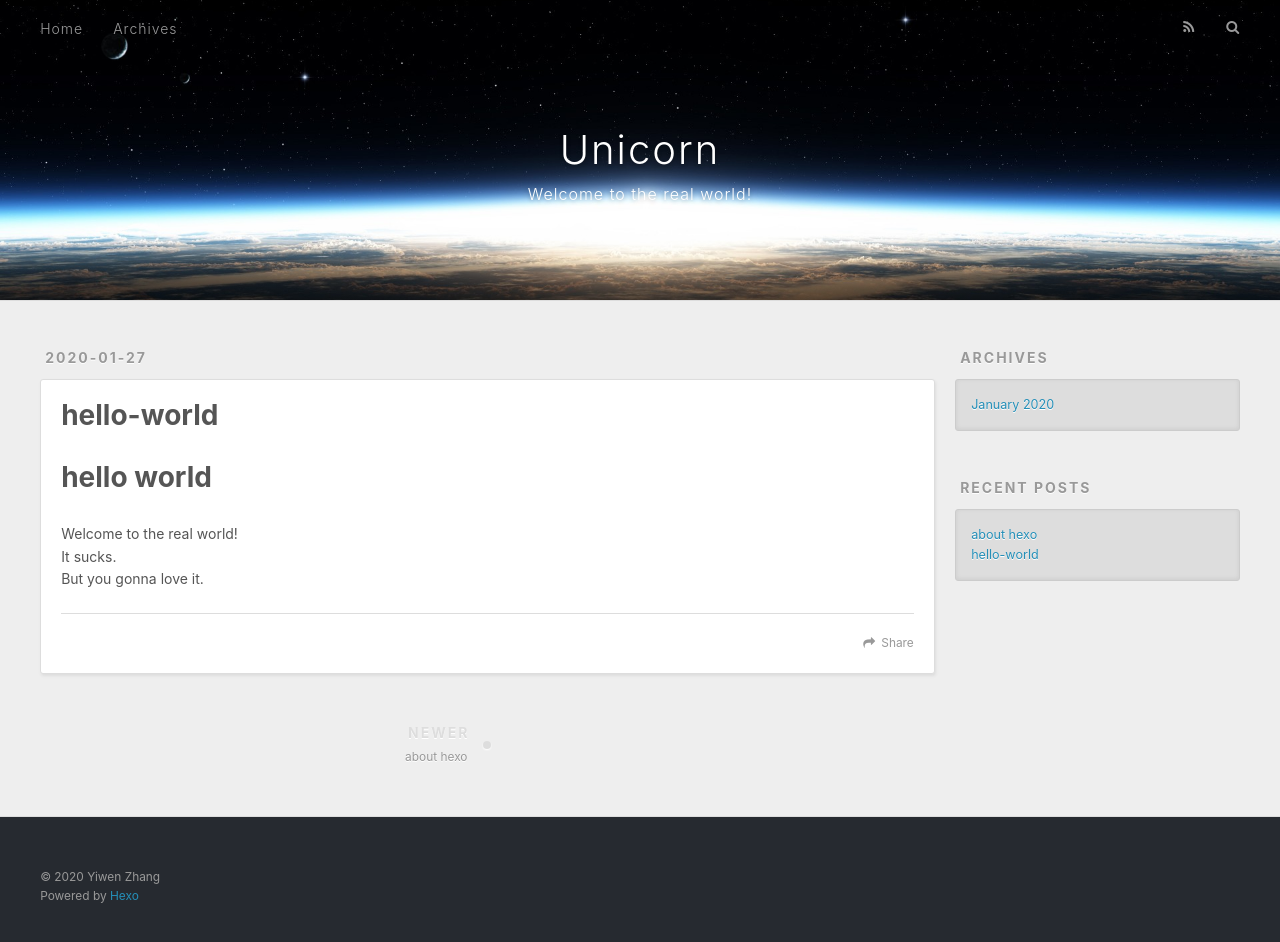
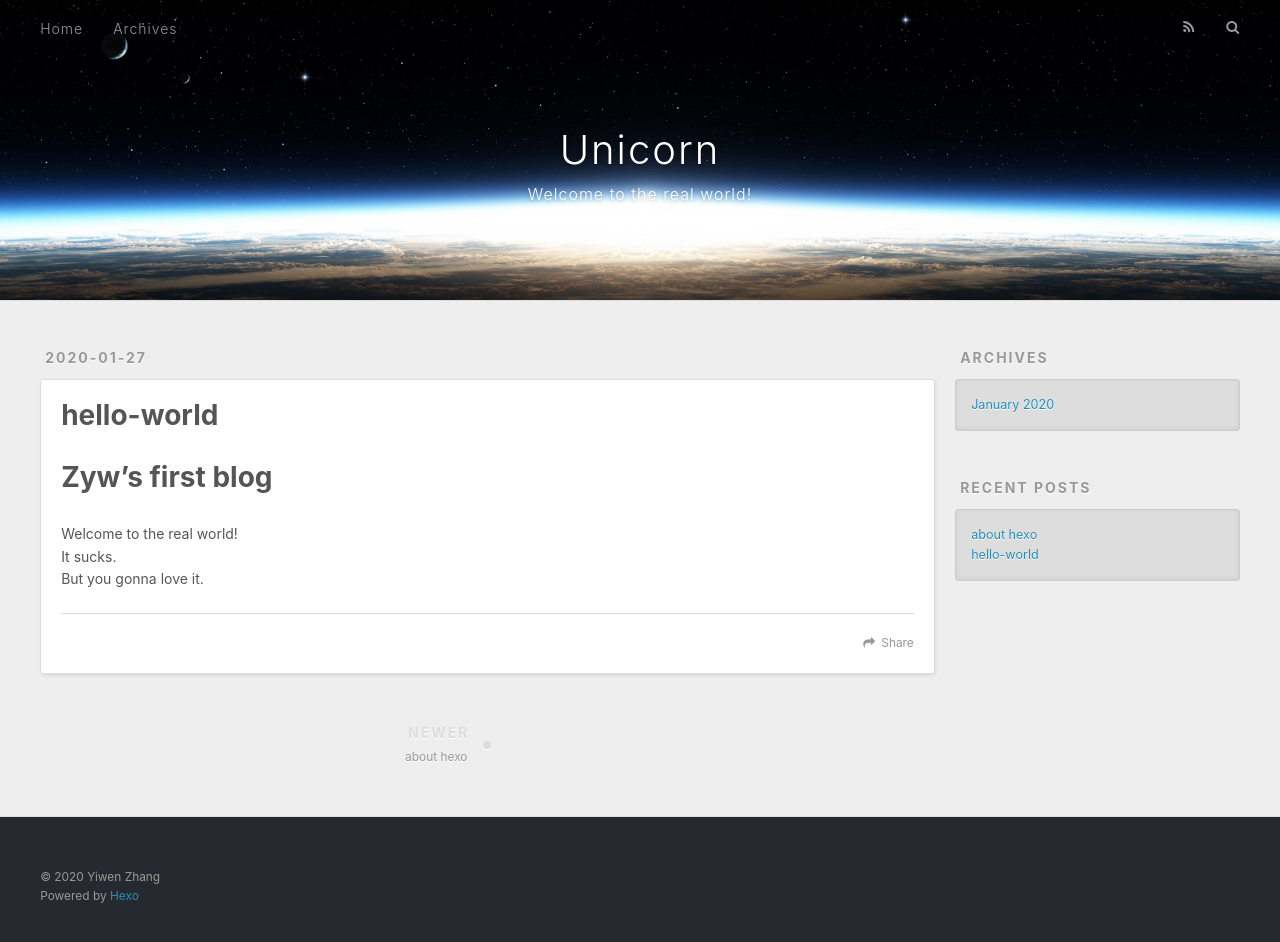
Before and after one commit to Bessss-zyw/Bessss-zyw.github.io, a plain HTML site: page 2020/01/27/hello-world/index.html in a window 1280 px wide. Drawn offline with nearby package versions, Linux system fonts and the light colour scheme.

Commit message:
Site updated: 2020-01-28 17:41:32

```diff
--- a/2020/01/27/hello-world/index.html
+++ b/2020/01/27/hello-world/index.html
@@ -7,15 +7,15 @@
 
   <title>hello-world | Unicorn</title>
   <meta name="viewport" content="width=device-width, initial-scale=1, maximum-scale=1">
-  <meta name="description" content="hello worldWelcome to the real world!It sucks.But you gonna love it.">
+  <meta name="description" content="Zyw’s first blogWelcome to the real world!It sucks.But you gonna love it.">
 <meta property="og:type" content="article">
 <meta property="og:title" content="hello-world">
 <meta property="og:url" content="http://yoursite.com/2020/01/27/hello-world/index.html">
 <meta property="og:site_name" content="Unicorn">
-<meta property="og:description" content="hello worldWelcome to the real world!It sucks.But you gonna love it.">
+<meta property="og:description" content="Zyw’s first blogWelcome to the real world!It sucks.But you gonna love it.">
 <meta property="og:locale" content="en_US">
 <meta property="article:published_time" content="2020-01-27T03:44:15.793Z">
-<meta property="article:modified_time" content="2020-01-28T09:14:34.107Z">
+<meta property="article:modified_time" content="2020-01-28T09:41:21.925Z">
 <meta property="article:author" content="Yiwen Zhang">
 <meta property="article:tag" content="nonsense">
 <meta name="twitter:card" content="summary">
@@ -93,7 +93,7 @@
 
     <div class="article-entry" itemprop="articleBody">
 
-        <h1 id="hello-world"><a href="#hello-world" class="headerlink" title="hello world"></a>hello world</h1><p>Welcome to the real world!<br>It sucks.<br>But you gonna love it.</p>
+        <h1 id="Zyw’s-first-blog"><a href="#Zyw’s-first-blog" class="headerlink" title="Zyw’s first blog"></a>Zyw’s first blog</h1><p>Welcome to the real world!<br>It sucks.<br>But you gonna love it.</p>
 
 
     </div>
```
Also changed, not shown: index.html (+1 -1 lines).
